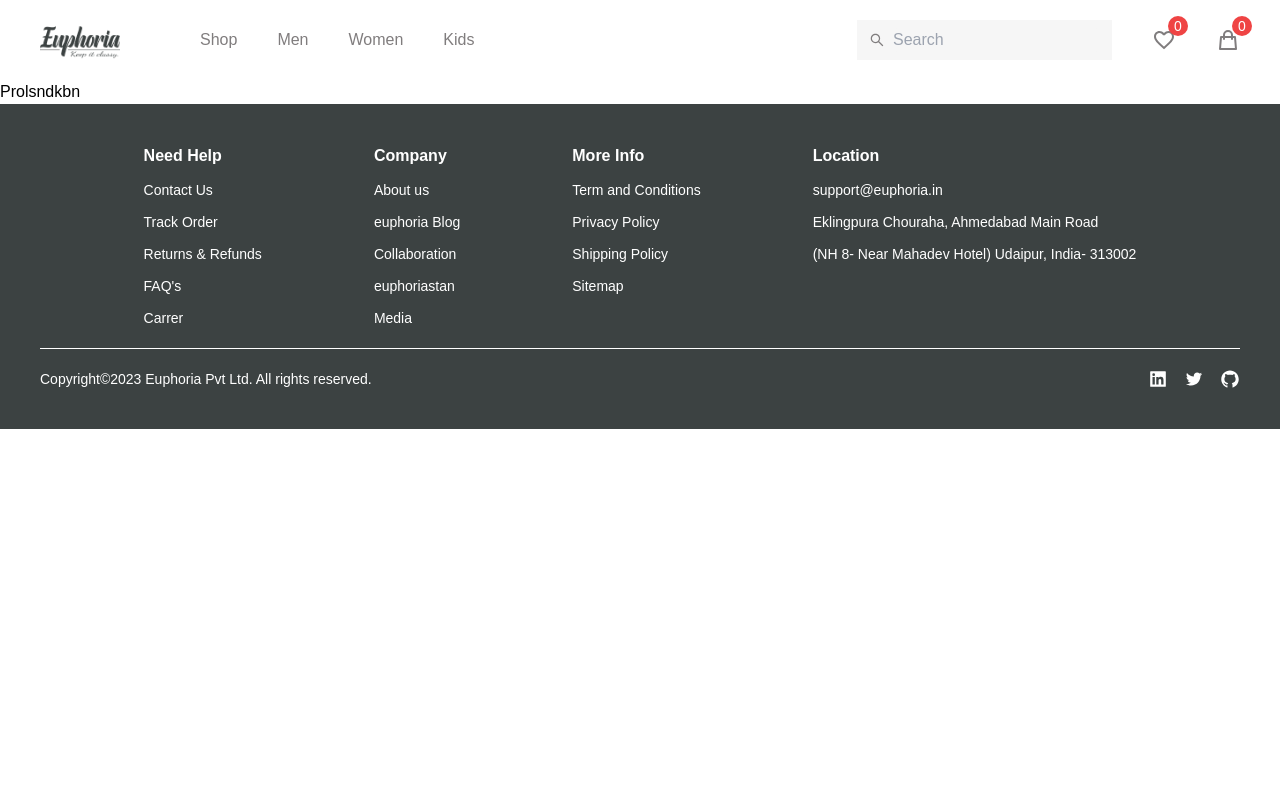
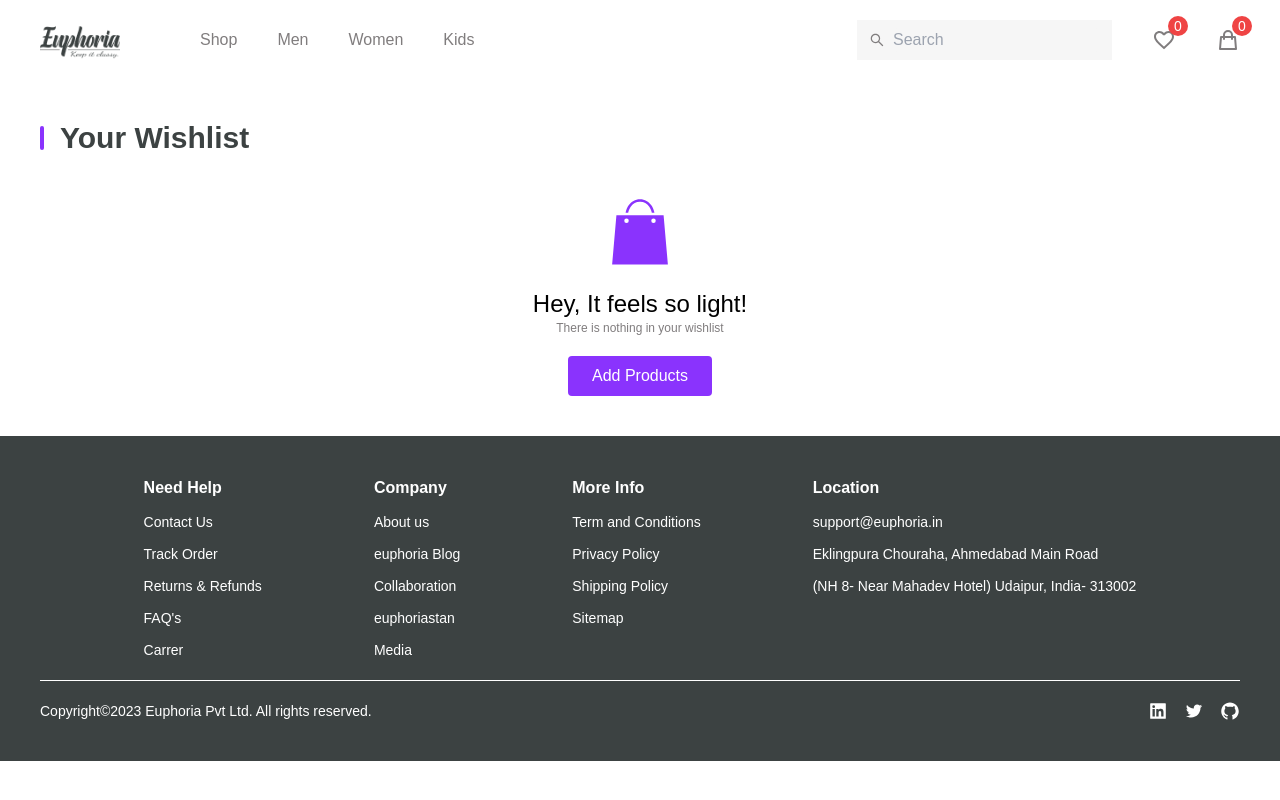
Before and after one commit to PrtHub/Euphoria-EcommerceApplication, a React (Vite) app: page /favorite in a window 1280 px wide. Built offline with nearby package versions, Linux system fonts and the light colour scheme; a web font is replaced by a local one.

Commit message:
wishlist section done

```diff
--- a/src/components/Card/ProductCard.jsx
+++ b/src/components/Card/ProductCard.jsx
@@ -35,6 +35,7 @@ const ProductCard = ({ img, title, brand, price, isNew, id }) => {
           title,
           brand,
           price,
+          isNew
         })
       )
       setColor(true)
--- a/src/pages/Favorite.jsx
+++ b/src/pages/Favorite.jsx
@@ -1,12 +1,102 @@
-import { useSelector } from "react-redux"
-
+import { useDispatch, useSelector } from "react-redux";
+import { LazyLoadImage } from "react-lazy-load-image-component";
+import "react-lazy-load-image-component/src/effects/blur.css";
+import { SEO, TitleCard } from "../components";
+import { GiShoppingBag } from "react-icons/gi";
+import { MdOutlineFavorite } from "react-icons/md";
+import { removeItem } from "../redux/favReducer";
+import { useNavigate } from "react-router-dom";
 
 const Favorite = () => {
-  const prodcuts = useSelector((state) => state.fav.clothes)
-  console.log(prodcuts)
+  const navigate = useNavigate();
+  const dispatch = useDispatch();
+  const products = useSelector((state) => state.fav.clothes);
+
   return (
-    <div>Prolsndkbn</div>
-  )
-}
+    <>
+      <SEO
+        title="Wishlist"
+        desc="Men Shopping Online - Shop for Men Clothings"
+      />
+      <main className="w-full h-full flex flex-col items-start px-5 xl:px-10 py-10 gap-10">
+        <TitleCard title="Your Wishlist" />
+        {products.length === 0 ? (
+          <div className="w-full h-full flex flex-col items-center justify-center gap-5">
+            <GiShoppingBag className="text-7xl text-dark-violet" />
+            <article className="flex flex-col items-center justify-center">
+              <h3 className="text-2xl font-medium">Hey, It feels so light!</h3>
+              <p className="text-light-gray text-xs">
+                There is nothing in your wishlist
+              </p>
+            </article>
+            <button className="text-white bg-dark-violet px-6 py-2 font-normal rounded">
+              Add Products
+            </button>
+          </div>
+        ) : (
+          products?.map((item) => (
+            <section
+              key={item.id}
+              className="w-[282px] h-[440px] flex flex-col items-start justify-start gap-2 rounded cursor-pointer"
+            >
+              <div className="w-full h-[370px] relative overflow-hidden rounded">
+                <section
+                  className="w-[282px] h-[370px] object-cover object-center rounded overflow-hidden hover:scale-110 transition-all duration-300 ease-in-out"
+                  onClick={() => {
+                    scroll.scrollToTop({
+                      duration: 500,
+                      smooth: true,
+                    });
+                    navigate(`/product/${item.id}`);
+                  }}
+                >
+                  <LazyLoadImage
+                    alt="Your Image"
+                    effect="blur"
+                    src={item.img}
+                    className="w-full h-full object-cover object-center rounded"
+                  />
+                </section>
+                <section className="absolute top-5 right-5 bg-white rounded-full p-1">
+                  <MdOutlineFavorite
+                    className="text-red-500 cursor-pointer"
+                    onClick={() => {
+                      dispatch(removeItem(item.id));
+                    }}
+                  />
+                </section>
+                {item.isNew && (
+                  <div className="absolute top-3 left-0 bg-[#f95e7f] text-white w-8 h-5 flex items-center justify-center">
+                    <p className="capitalize text-sm font-medium">new</p>
+                  </div>
+                )}
+              </div>
+              <article className="w-full flex items-center justify-between gap-1">
+                <div className="w-full flex flex-col justify-between">
+                  <h1
+                    className="text-base font-medium text-black-100"
+                    onClick={() => {
+                      scroll.scrollToTop({
+                        duration: 500,
+                        smooth: true,
+                      });
+                      navigate(`/product/${item.id}`);
+                    }}
+                  >
+                    {item.title}
+                  </h1>
+                  <p className="text-light-gray-100 text-xs lg:text-sm capitalize">
+                    {item.brand}
+                  </p>
+                </div>
+                <p>₹{item.price}</p>
+              </article>
+            </section>
+          ))
+        )}
+      </main>
+    </>
+  );
+};
 
-export default Favorite
+export default Favorite;
```
